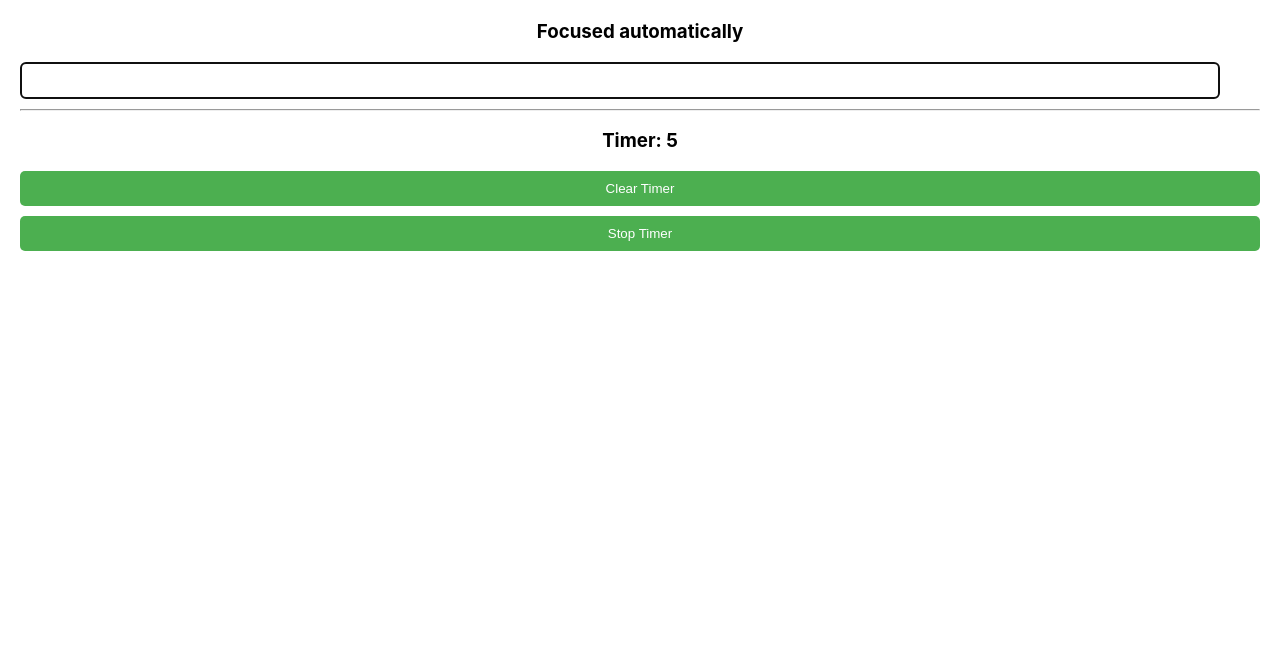
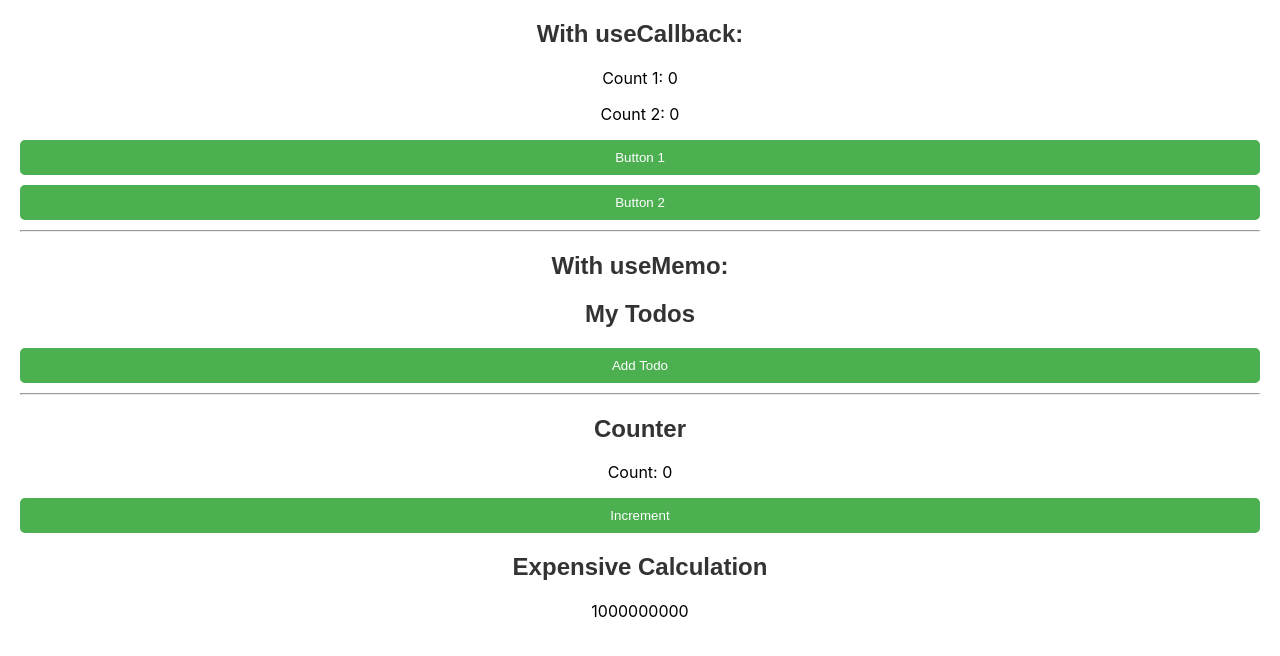
Before and after one commit to iamMseyed/my-react-app, a React (Create React App) app: page / in a window 1280 px wide. Shown: the top 656 px of the page. Built offline with nearby package versions, Linux system fonts and the light colour scheme.

Commit message:
added more hooks

```diff
--- a/src/App.js
+++ b/src/App.js
@@ -1,5 +1,7 @@
 import './App.css';
-import UseRef from './UseRef';
+import UseCallback from './UseCallback';
+import UseMemo from './UseMemo';
+// import UseRef from './UseRef';
 // import UseReducer from './UseReducer';
 // import UseEffectCases from './UseEffectCases';
 // import UseRefExplained from './UseRefExplained';
@@ -87,7 +89,9 @@ function App() {
      {/* <UseStateElaborated/> */}
      {/* <UseEffectCases/> */}
      {/* <UseReducer/> */}
-     <UseRef/>
+     {/* <UseRef/> */}
+     <UseCallback/>
+     <UseMemo/>
     </div>
   );
 }
--- /dev/null
+++ b/src/UseCallback.js
@@ -0,0 +1,40 @@
+/*
+The useCallback Hook accepts two arguments.
+
+useCallback(callback, dependencies)
+
+callback: The function that you want to memoize.
+dependencies: An array of dependencies for the callback function.
+The memoized callback will only change if one of these dependencies has changed.
+*/
+import React, { useState, useCallback } from 'react';
+
+const Button = React.memo(({ onClick, text }) => { // React.memo() prevents re-renders if props are unchanged.
+  console.log(`${text} button rendered`);
+  return <button onClick={onClick}>{text}</button>;
+});
+
+function UseCallback(){
+  const [count1, setCount1] = useState(0);
+  const [count2, setCount2] = useState(0);
+
+  const handleClick1 = useCallback(() => { // prevents function recreation unless dependencies change
+    setCount1(count1 + 1);
+  }, [count1]);
+
+  const handleClick2 = useCallback(() => { // prevents function recreation unless dependencies change
+    setCount2(count2 + 1);
+  }, [count2]);
+
+  console.warn("Parent rendered");
+  return (
+    <div>
+      <h2>With useCallback:</h2>
+      <p>Count 1: {count1}</p>
+      <p>Count 2: {count2}</p>
+      <Button onClick={handleClick1} text="Button 1" />
+      <Button onClick={handleClick2} text="Button 2" />
+    </div>
+  );
+}
+export default UseCallback;
--- /dev/null
+++ b/src/UseMemo.js
@@ -0,0 +1,52 @@
+import { useState, useMemo } from 'react';
+
+const expensiveCalculation = (num) => {
+  console.log('Calculating...');
+  for (let i = 0; i < 1000000000; i++) {
+    num += 1;
+  }
+  return num;
+};
+
+const UseMemo = () => {
+  const [count, setCount] = useState(0);
+  const [todos, setTodos] = useState([]);
+
+  const memoizedCalculation = useMemo(() => {
+    /* The React useMemo Hook returns a memoized value.
+    The useMemo Hook only runs when one of its dependencies update.
+    */
+    return expensiveCalculation(count);
+  }, [count]);
+
+  const increment = () => {
+    setCount((count) => count + 1);
+  };
+
+  const addTodo = () => {
+    setTodos((todo) => [...todo, `New Todo ${todos.length + 1}`]);
+  };
+
+  return (
+    <div>
+      <div><hr/>
+        <h2>With useMemo: </h2>
+        <h2>My Todos</h2>
+        {todos.map((todo, index) => (
+          <p key={index}>{todo}</p>
+        ))}
+        <button onClick={addTodo}>Add Todo</button>
+      </div>
+      <hr />
+      <div>
+        <h2>Counter</h2>
+        <p>Count: {count}</p>
+        <button onClick={increment}>Increment</button>
+        <h2>Expensive Calculation</h2>
+        <p>{memoizedCalculation}</p>
+      </div>
+    </div>
+  );
+};
+
+export default UseMemo;
```
